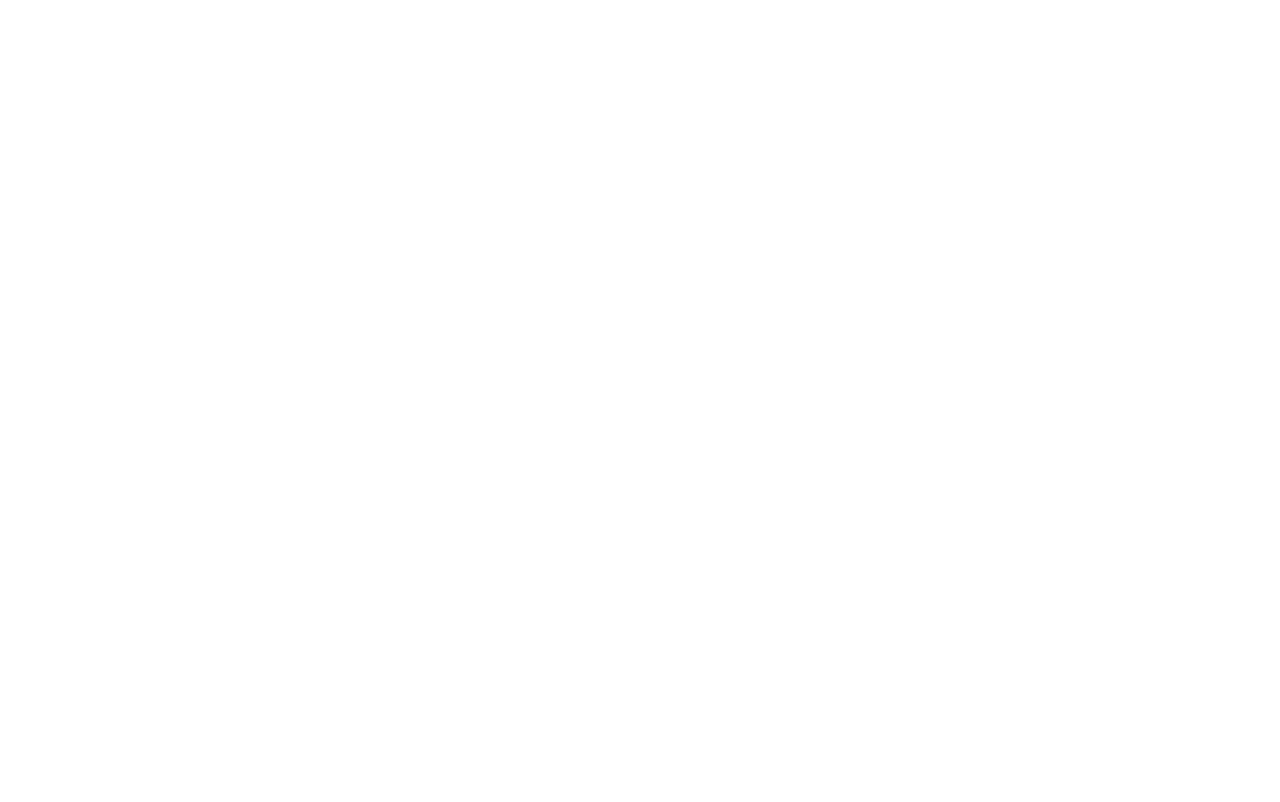
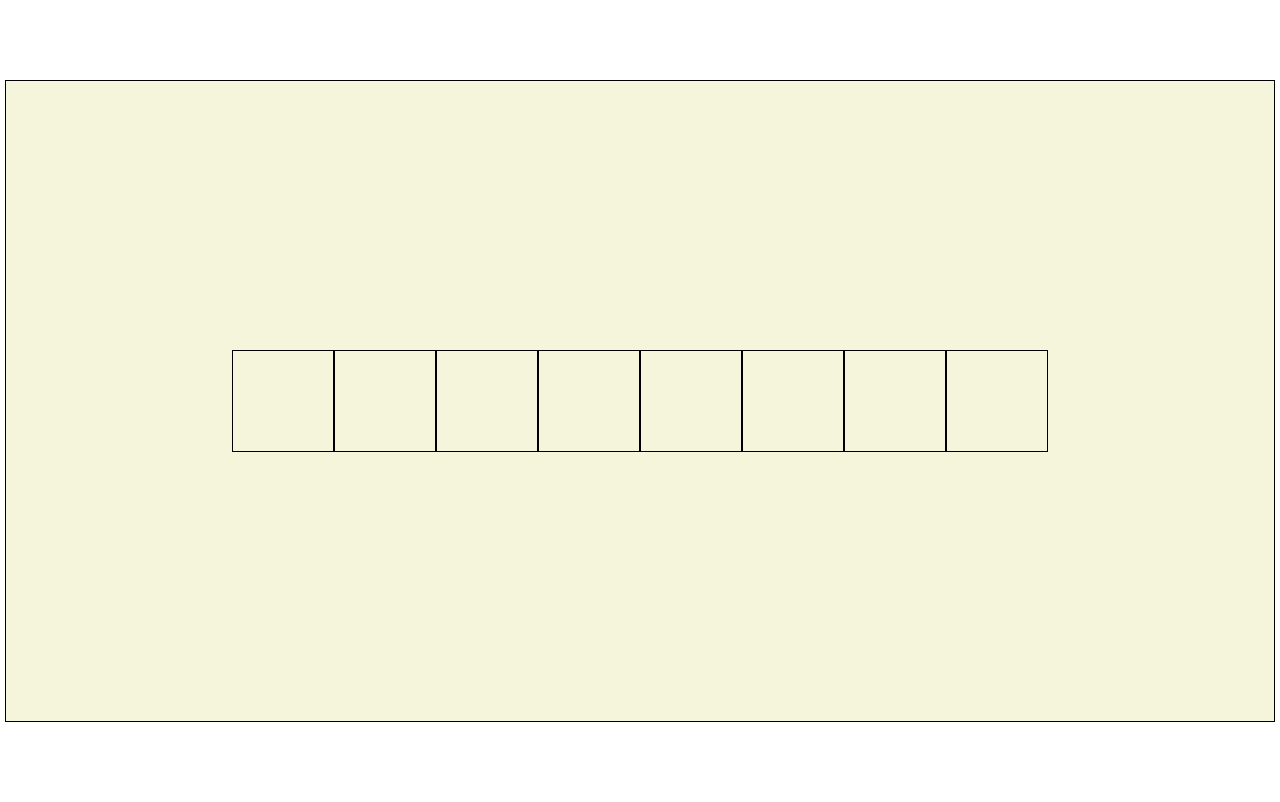
Before and after one commit to GalwayK/EtchSketchOdin, a plain HTML site: page index.html in a window 1280 px wide. Drawn offline with Linux system fonts and the light colour scheme; files that its build step writes are made by us from their sources.

Commit message:
Add onmouseover event listener to turn grid divs black.

```diff
--- a/css/etch.css
+++ b/css/etch.css
@@ -0,0 +1,33 @@
+body
+{
+    width: 100%;
+    padding: 0px;
+    margin: 0px;
+    display: inline-flex;;
+    flex-direction: column;
+    justify-content: space-between;
+    align-items: center;
+}
+main
+{
+    display: inline-flex;
+    justify-content: center;
+    align-items: center;
+    border: thin black solid;
+    background-color: beige;
+    width: 99%;
+    height: 80vh;
+}
+
+header, footer
+{
+    height: 10vh;
+}
+
+main div
+{
+    border: thin black solid;
+    display: inline-block;
+    width: 100px;
+    height: 100px;
+}
--- a/index.html
+++ b/index.html
@@ -6,11 +6,19 @@
     <meta name="viewport" content="width=device-width, initial-scale=1.0">
     <title>Etch-a-Sketch</title>
     <script src = ./js/etch.js defer></script>
-    <link rel = stylesheet href = .css/etch.css></link>
+    <link rel = stylesheet href = ./css/etch.css></link>
 </head>
 <body>
-    <div id = sketchDiv>
+    <header>
 
-    </div>
+    </header>
+
+    <main id = sketchDiv>
+
+    </main>
+
+    <footer>
+
+    </footer>
 </body>
 </html>
--- a/js/etch.js
+++ b/js/etch.js
@@ -0,0 +1,22 @@
+window.addEventListener("load", (event) =>
+{
+    const sketchPad = document.querySelector("main");
+
+    const createPad = () =>
+    {
+        for (let i = 0; i < 8; i++)
+        {
+            let newDiv = document.createElement("div");
+            newDiv.addEventListener("mouseover", colorAll);
+            sketchPad.appendChild(newDiv);
+        }
+    };
+
+    const colorAll = (divEvent) =>
+    {
+        console.log(divEvent.target);
+        divEvent.target["style"]["background-color"] = "black";
+    };
+
+    createPad();
+});
```
